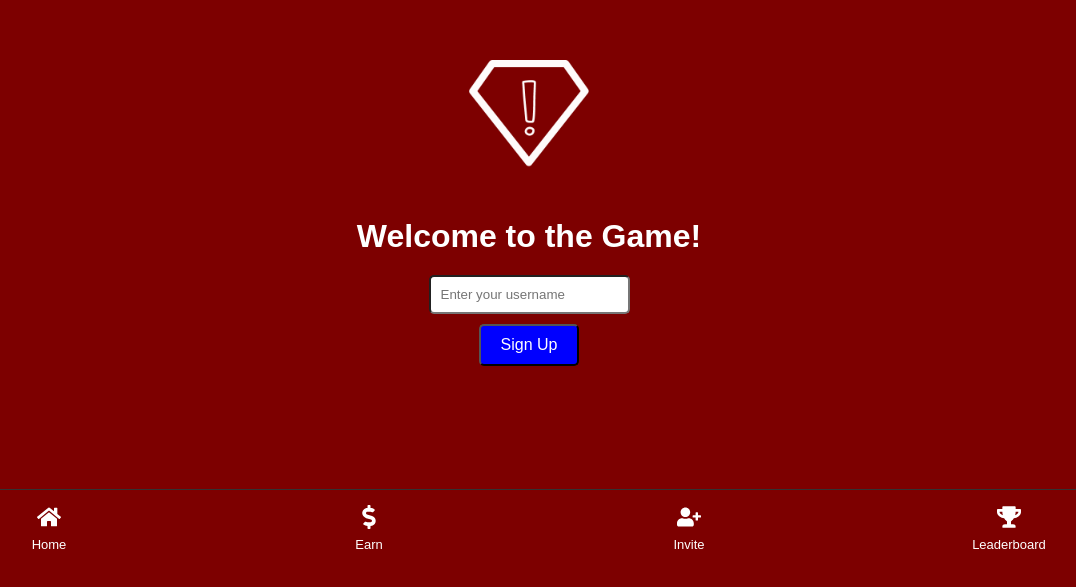
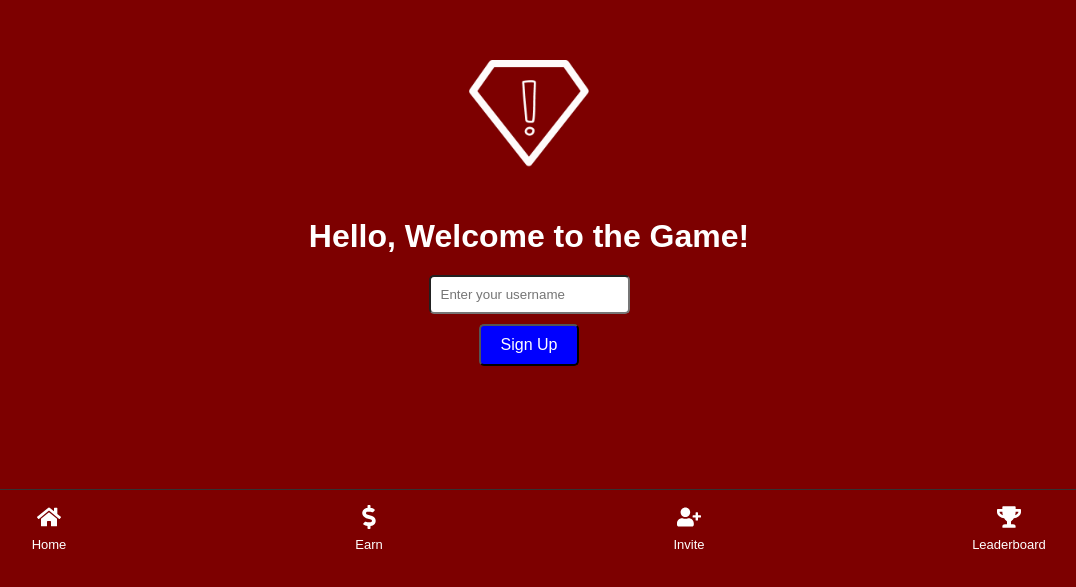
Before and after one commit to ndeen17/lost-cats, a React (Vite) app: page /invitee-signup in a window 1280 px wide. Shown: the part 233-820 px from the top of the page, without its empty margins (111-1187 px from the left). Built offline with nearby package versions, Linux system fonts and the light colour scheme.

Commit message:
more changes

```diff
--- a/src/pages/InviteeSignUpPage.tsx
+++ b/src/pages/InviteeSignUpPage.tsx
@@ -48,7 +48,7 @@
             textAlign: 'center'
         }}>
             <img src={logo} alt="logo" style={{ maxWidth: '200px', height: 'auto' }} />
-            <h1>Welcome to the Game!</h1>
+            <h1>Hello, Welcome to the Game!</h1>
             <input
                 type="text"
                 placeholder="Enter your username"
```
